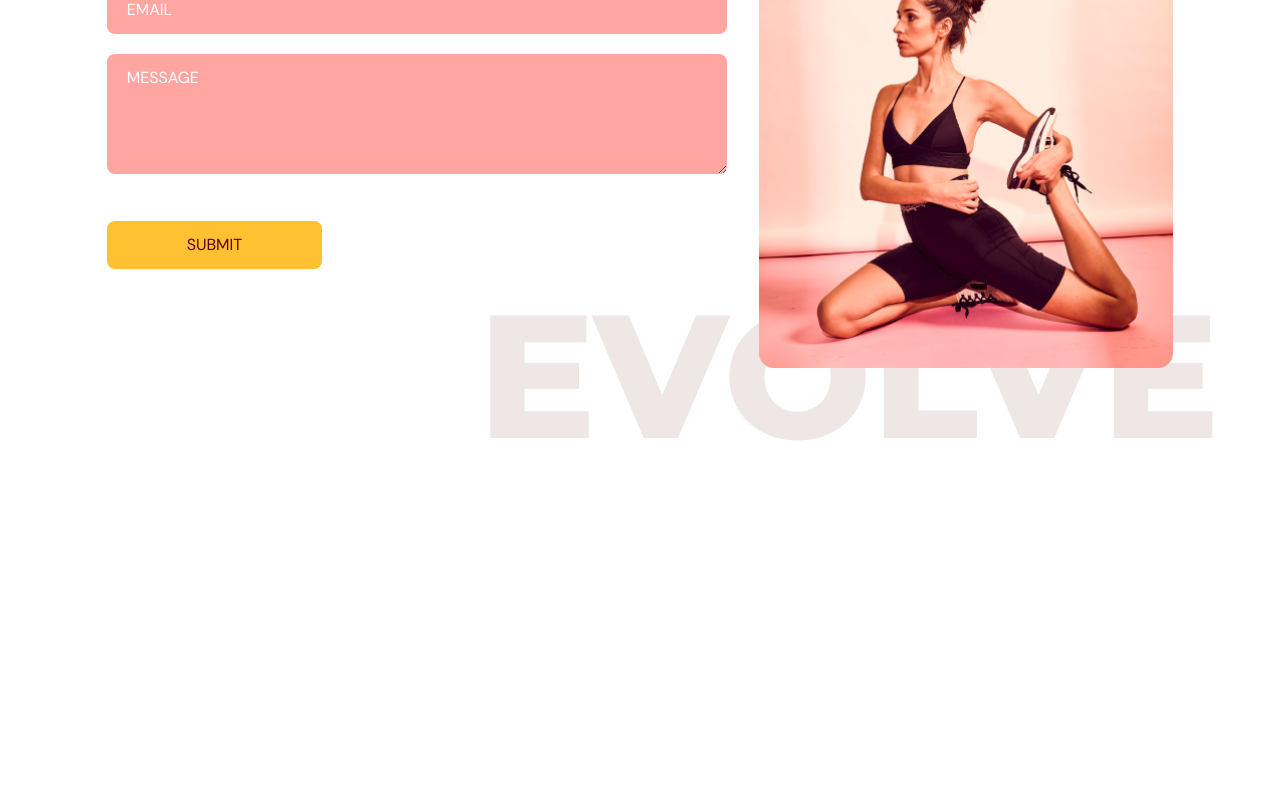
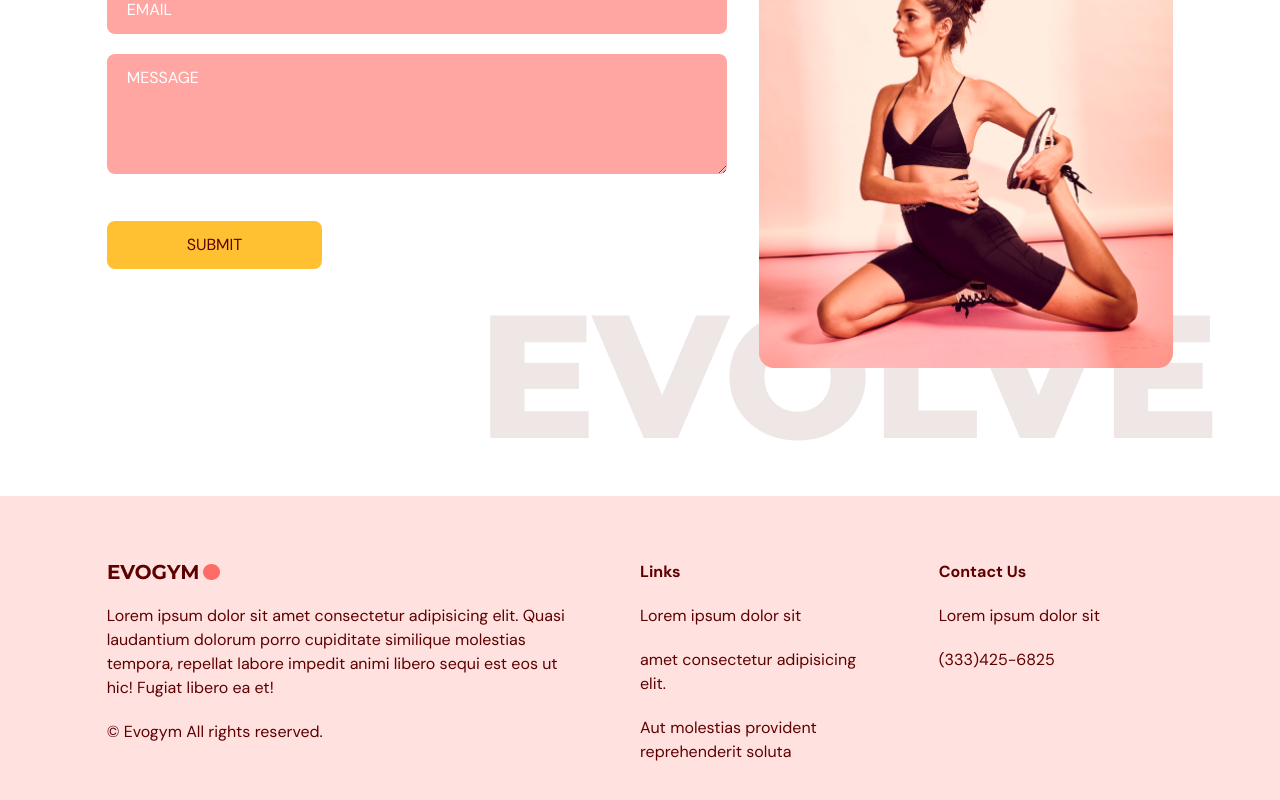
Before and after one commit to laurieroy/ts-evogym, a React (Vite) app: page / in a window 1280 px wide. Shown: the part 2807-3607 px from the top of the page. Before the commit the page ends 3303 px from the top, so only its background shows below. Built offline with nearby package versions, Linux system fonts and the light colour scheme.

Commit message:
Add footer section

```diff
--- a/src/App.tsx
+++ b/src/App.tsx
@@ -5,6 +5,7 @@
 import Navbar from "@/scenes/navbar";
 import OurClasses from "./scenes/ourClasses";
 import Contact from "./scenes/contact";
+import Footer from "./scenes/footer";
 
 function App() {
   const [selectedPage, setSelectedPage] = useState<SelectedPage>(
@@ -37,6 +38,7 @@
       <Benefits setSelectedPage={setSelectedPage} />
       <OurClasses setSelectedPage={setSelectedPage} />
       <Contact setSelectedPage={setSelectedPage} />
+      <Footer setSelectedPage={setSelectedPage} />
     </div>
   );
 }
--- /dev/null
+++ b/src/scenes/footer/index.tsx
@@ -0,0 +1,36 @@
+import Logo from "@/assets/Logo.png";
+import { SelectedPage } from "@/shared/types";
+
+type Props = { setSelectedPage: (value: SelectedPage) => void };
+
+const Footer = ({ setSelectedPage }: Props) => {
+  return (
+    <footer className="bg-primary-100 py-16">
+      <div className="mx-auto w-5/6 justify-center gap-16 md:flex">
+        <div className="mt-16 basis-1/2 md:mt-0">
+          <img src={Logo} alt="logo" />
+          <p className="my-5">
+            Lorem ipsum dolor sit amet consectetur adipisicing elit. Quasi
+            laudantium dolorum porro cupiditate similique molestias tempora,
+            repellat labore impedit animi libero sequi est eos ut hic! Fugiat
+            libero ea et!
+          </p>
+
+          <p>&copy; Evogym All rights reserved.</p>
+        </div>
+        <div className="mt-16 basis-1/4 md:mt-0">
+          <h4 className="font-bold capitalize">links</h4>
+          <p className="my-5">Lorem ipsum dolor sit</p>
+          <p className="my-5">amet consectetur adipisicing elit.</p>
+          <p className="">Aut molestias provident reprehenderit soluta</p>
+        </div>
+        <div className="mt-16 basis-1/4 md:mt-0">
+          <h4 className="font-bold capitalize">contact us</h4>
+          <p className="my-5">Lorem ipsum dolor sit</p>
+          <p>(333)425-6825</p>
+        </div>
+      </div>
+    </footer>
+  );
+};
+export default Footer;
```
